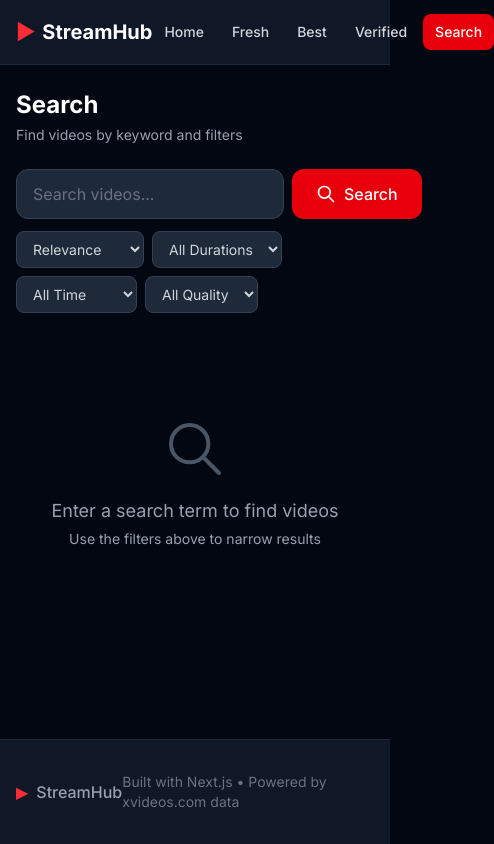
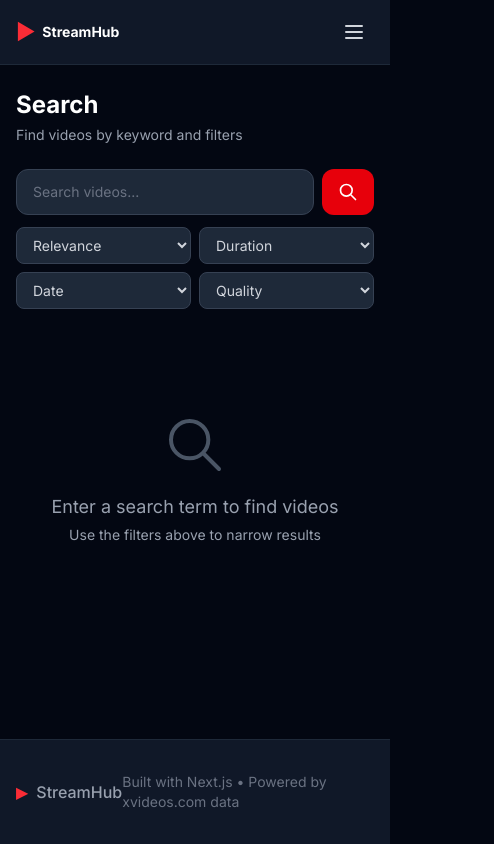
Before and after one commit to zainaqdas/xxx, a Next.js app: page /search in a window 390 px wide. Shown: the whole page, 494 px wide, since content can reach past the window. Built offline with nearby package versions, Linux system fonts and the light colour scheme.

Commit message:
Make all components mobile responsive: hamburger nav, 2-col filters, compact pagination, abbreviated months, scrollable links, mobile video controls

```diff
--- a/src/app/best/page.tsx
+++ b/src/app/best/page.tsx
@@ -42,15 +42,17 @@ export default async function BestPage({ searchParams }: { searchParams: Promise
         <div className="flex gap-2 flex-wrap">
           {months.slice(0, 6).map((m) => {
             const [y, mo] = m.value.split('-');
+            const shortLabel = m.label.replace(/\s\d{4}$/, '').substring(0, 3) + m.label.match(/\s\d{4}$/)?.[0] || '';
             return (
               <Link
                 key={m.value}
                 href={`/best?year=${y}&month=${mo}`}
-                className={`px-3 py-1.5 rounded-lg text-xs font-medium transition-colors ${
+                className={`px-2 sm:px-3 py-1.5 rounded-lg text-xs font-medium transition-colors whitespace-nowrap ${
                   year === y && month === mo ? 'bg-red-600 text-white' : 'bg-gray-800 text-gray-300 hover:bg-gray-700'
                 }`}
               >
-                {m.label}
+                <span className="sm:hidden">{shortLabel}</span>
+                <span className="hidden sm:inline">{m.label}</span>
               </Link>
             );
           })}
--- a/src/app/page.tsx
+++ b/src/app/page.tsx
@@ -27,10 +27,10 @@ export default async function HomePage({ searchParams }: { searchParams: Promise
           <h1 className="text-2xl font-bold text-white">Trending</h1>
           <p className="text-sm text-gray-400 mt-1">Popular videos from across the platform</p>
         </div>
-        <div className="flex gap-2">
-          <Link href="/fresh" className="px-4 py-2 bg-gray-800 hover:bg-gray-700 rounded-lg text-sm text-gray-300 transition-colors">Fresh</Link>
-          <Link href="/best" className="px-4 py-2 bg-gray-800 hover:bg-gray-700 rounded-lg text-sm text-gray-300 transition-colors">Best</Link>
-          <Link href="/verified" className="px-4 py-2 bg-gray-800 hover:bg-gray-700 rounded-lg text-sm text-gray-300 transition-colors">Verified</Link>
+        <div className="flex gap-1 sm:gap-2 overflow-x-auto -mr-4 pr-4 sm:mr-0 sm:pr-0">
+          <Link href="/fresh" className="shrink-0 px-3 sm:px-4 py-2 bg-gray-800 hover:bg-gray-700 rounded-lg text-xs sm:text-sm text-gray-300 transition-colors">Fresh</Link>
+          <Link href="/best" className="shrink-0 px-3 sm:px-4 py-2 bg-gray-800 hover:bg-gray-700 rounded-lg text-xs sm:text-sm text-gray-300 transition-colors">Best</Link>
+          <Link href="/verified" className="shrink-0 px-3 sm:px-4 py-2 bg-gray-800 hover:bg-gray-700 rounded-lg text-xs sm:text-sm text-gray-300 transition-colors">Verified</Link>
         </div>
       </div>
 
--- a/src/components/Navbar.tsx
+++ b/src/components/Navbar.tsx
@@ -2,6 +2,7 @@
 
 import Link from 'next/link';
 import { usePathname } from 'next/navigation';
+import { useState } from 'react';
 
 const links = [
   { href: '/', label: 'Home' },
@@ -13,17 +14,19 @@ const links = [
 
 export default function Navbar() {
   const pathname = usePathname();
+  const [menuOpen, setMenuOpen] = useState(false);
 
   return (
     <nav className="bg-gray-900 border-b border-gray-800 sticky top-0 z-50">
       <div className="max-w-7xl mx-auto px-4">
         <div className="flex items-center justify-between h-16">
-          <Link href="/" className="flex items-center gap-2 text-xl font-bold text-white">
+          <Link href="/" className="flex items-center gap-2 text-xl font-bold text-white" onClick={() => setMenuOpen(false)}>
             <span className="text-red-500">▶</span>
-            <span>StreamHub</span>
+            <span className="text-sm sm:text-xl">StreamHub</span>
           </Link>
 
-          <div className="flex gap-1">
+          {/* Desktop nav */}
+          <div className="hidden md:flex gap-1">
             {links.map((link) => {
               const isActive = pathname === link.href || (link.href !== '/' && pathname.startsWith(link.href));
               return (
@@ -41,7 +44,47 @@ export default function Navbar() {
               );
             })}
           </div>
+
+          {/* Mobile hamburger */}
+          <button
+            onClick={() => setMenuOpen(!menuOpen)}
+            className="md:hidden p-2 text-gray-300 hover:text-white transition-colors"
+            aria-label="Toggle menu"
+          >
+            {menuOpen ? (
+              <svg className="w-6 h-6" fill="none" viewBox="0 0 24 24" stroke="currentColor">
+                <path strokeLinecap="round" strokeLinejoin="round" strokeWidth={2} d="M6 18L18 6M6 6l12 12" />
+              </svg>
+            ) : (
+              <svg className="w-6 h-6" fill="none" viewBox="0 0 24 24" stroke="currentColor">
+                <path strokeLinecap="round" strokeLinejoin="round" strokeWidth={2} d="M4 6h16M4 12h16M4 18h16" />
+              </svg>
+            )}
+          </button>
         </div>
+
+        {/* Mobile menu */}
+        {menuOpen && (
+          <div className="md:hidden pb-3 border-t border-gray-800 pt-2">
+            {links.map((link) => {
+              const isActive = pathname === link.href || (link.href !== '/' && pathname.startsWith(link.href));
+              return (
+                <Link
+                  key={link.href}
+                  href={link.href}
+                  onClick={() => setMenuOpen(false)}
+                  className={`block px-4 py-3 rounded-lg text-sm font-medium transition-colors ${
+                    isActive
+                      ? 'bg-red-600/20 text-red-400'
+                      : 'text-gray-300 hover:text-white hover:bg-gray-800'
+                  }`}
+                >
+                  {link.label}
+                </Link>
+              );
+            })}
+          </div>
+        )}
       </div>
     </nav>
   );
--- a/src/components/SearchBar.tsx
+++ b/src/components/SearchBar.tsx
@@ -38,41 +38,42 @@ export default function SearchBar({ initial }: { initial?: SearchParams }) {
           value={keyword}
           onChange={(e) => setKeyword(e.target.value)}
           placeholder="Search videos..."
-          className="flex-1 px-4 py-3 bg-gray-800 border border-gray-700 rounded-xl text-white placeholder-gray-500 focus:outline-none focus:border-red-500 focus:ring-1 focus:ring-red-500 transition-colors"
+          className="flex-1 min-w-0 px-4 py-3 bg-gray-800 border border-gray-700 rounded-xl text-white placeholder-gray-500 focus:outline-none focus:border-red-500 focus:ring-1 focus:ring-red-500 transition-colors text-sm"
         />
         <button
           type="submit"
-          className="px-6 py-3 bg-red-600 hover:bg-red-700 text-white rounded-xl font-medium transition-colors flex items-center gap-2"
+          className="px-4 py-3 bg-red-600 hover:bg-red-700 text-white rounded-xl font-medium transition-colors flex items-center gap-2"
         >
-          <svg className="w-5 h-5" fill="none" viewBox="0 0 24 24" stroke="currentColor">
+          <svg className="w-5 h-5 shrink-0" fill="none" viewBox="0 0 24 24" stroke="currentColor">
             <path strokeLinecap="round" strokeLinejoin="round" strokeWidth={2} d="M21 21l-6-6m2-5a7 7 0 11-14 0 7 7 0 0114 0z" />
           </svg>
-          Search
+          <span className="hidden sm:inline">Search</span>
         </button>
       </div>
 
-      <div className="flex flex-wrap gap-2">
-        <select value={sort}          onChange={(e) => setSort(e.target.value)} className="px-3 py-2 bg-gray-800 border border-gray-700 rounded-lg text-sm text-gray-300 focus:outline-none focus:border-red-500">
+      {/* Filters - 2 columns on mobile, row on desktop */}
+      <div className="grid grid-cols-2 sm:flex sm:flex-wrap gap-2">
+        <select value={sort} onChange={(e) => setSort(e.target.value)} className="px-3 py-2 bg-gray-800 border border-gray-700 rounded-lg text-sm text-gray-300 focus:outline-none focus:border-red-500">
           <option value="relevance">Relevance</option>
           <option value="uploaddate">Upload Date</option>
           <option value="rating">Rating</option>
           <option value="length">Length</option>
         </select>
         <select value={durf} onChange={(e) => setDurf(e.target.value)} className="px-3 py-2 bg-gray-800 border border-gray-700 rounded-lg text-sm text-gray-300 focus:outline-none focus:border-red-500">
-          <option value="allduration">All Durations</option>
+          <option value="allduration">Duration</option>
           <option value="1-3min">1-3 min</option>
           <option value="3-10min">3-10 min</option>
           <option value="10-30min">10-30 min</option>
           <option value="30min+">30+ min</option>
         </select>
         <select value={datef} onChange={(e) => setDatef(e.target.value)} className="px-3 py-2 bg-gray-800 border border-gray-700 rounded-lg text-sm text-gray-300 focus:outline-none focus:border-red-500">
-          <option value="all">All Time</option>
+          <option value="all">Date</option>
           <option value="today">Today</option>
           <option value="week">This Week</option>
           <option value="month">This Month</option>
         </select>
         <select value={quality} onChange={(e) => setQuality(e.target.value)} className="px-3 py-2 bg-gray-800 border border-gray-700 rounded-lg text-sm text-gray-300 focus:outline-none focus:border-red-500">
-          <option value="all">All Quality</option>
+          <option value="all">Quality</option>
           <option value="hd">HD</option>
           <option value="4k">4K</option>
         </select>
--- a/src/components/VideoPlayer.tsx
+++ b/src/components/VideoPlayer.tsx
@@ -392,9 +392,9 @@ export default function VideoPlayer({
             {/* Spacer */}
             <div className="flex-1" />
 
-            {/* Volume */}
+            {/* Volume - hide slider trigger on mobile */}
             <div
-              className="relative flex items-center"
+              className="hidden sm:flex relative items-center"
               onMouseEnter={() => { clearTimeout(volumeTimeout.current!); setShowVolumeSlider(true); }}
               onMouseLeave={() => { volumeTimeout.current = setTimeout(() => setShowVolumeSlider(false), 300); }}
             >
@@ -454,9 +454,9 @@ export default function VideoPlayer({
               </div>
             )}
 
-            {/* Picture-in-Picture */}
+            {/* Picture-in-Picture - hide on mobile */}
             {pipSupported && (
-              <button onClick={togglePiP} className="p-1 hover:text-red-400 transition-colors" title="Picture in Picture">
+              <button onClick={togglePiP} className="hidden sm:inline-flex p-1 hover:text-red-400 transition-colors" title="Picture in Picture">
                 <svg className="w-5 h-5" fill="currentColor" viewBox="0 0 24 24"><path d="M19 7h-8v6h8V7zm2-4H3c-1.1 0-2 .9-2 2v14c0 1.1.9 1.98 2 1.98h18c1.1 0 2-.88 2-1.98V5c0-1.1-.9-2-2-2zm0 16.01H3V4.98h18v14.03z" /></svg>
               </button>
             )}
```
Also changed, not shown: src/components/Pagination.tsx (+11 -8 lines).
